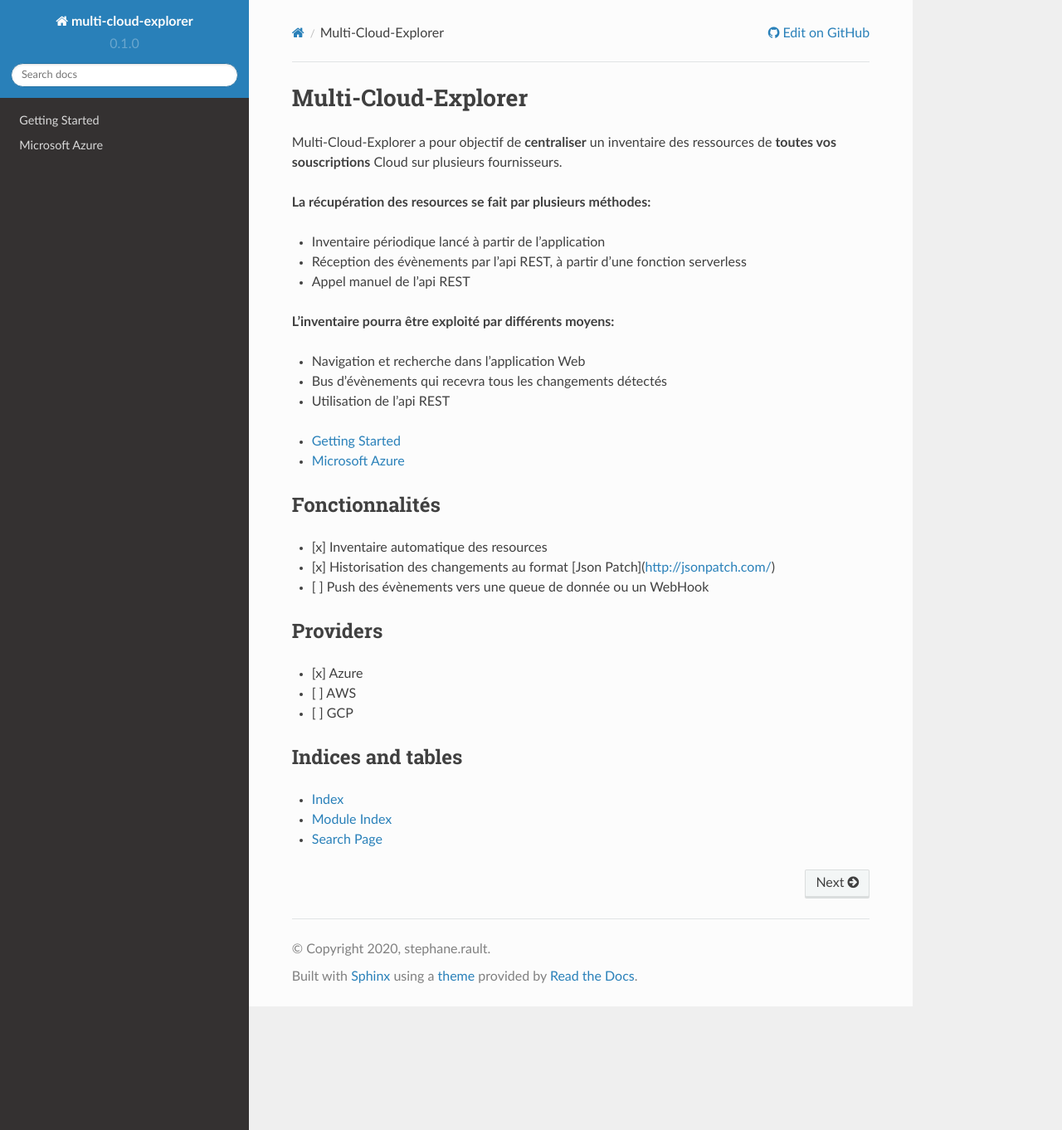
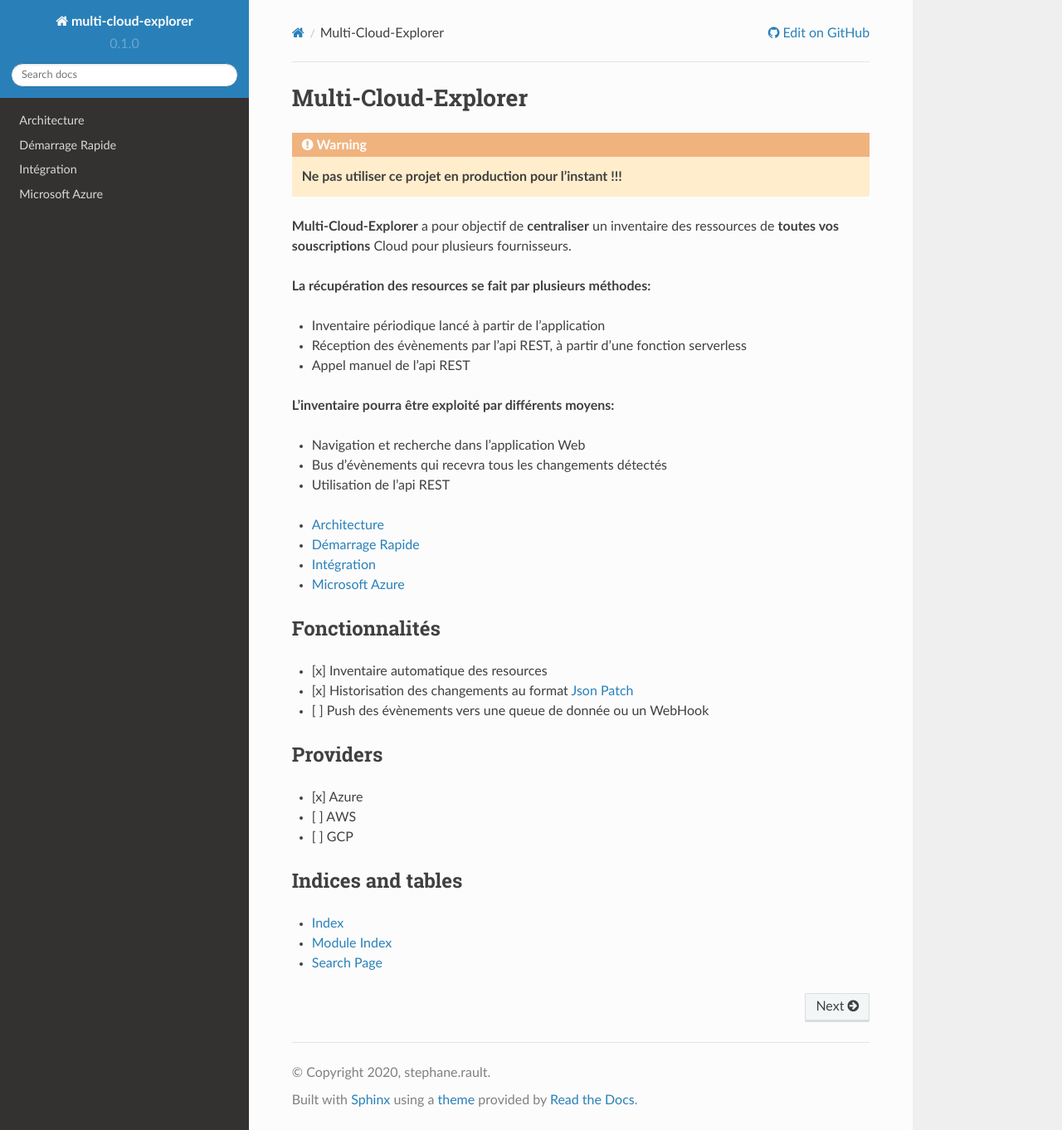
Before and after one commit to multi-cloud-explorer/mce-docs, a Sphinx documentation site: the page built from source/index.rst, in a window 1280 px wide and 1362 px high. Shown: the whole window at 83% size. Built offline with Sphinx 7.4.7 and the Read the Docs theme 2.0.0, drawn with Linux system fonts in a browser that asks for light colours.

Commit message:
update docs

```diff
--- a/source/index.rst
+++ b/source/index.rst
@@ -1,7 +1,11 @@
 Multi-Cloud-Explorer
 ====================
 
-Multi-Cloud-Explorer a pour objectif de **centraliser** un inventaire des ressources de **toutes vos souscriptions** Cloud sur plusieurs fournisseurs.
+.. warning::
+
+    **Ne pas utiliser ce projet en production pour l'instant !!!**
+
+**Multi-Cloud-Explorer** a pour objectif de **centraliser** un inventaire des ressources de **toutes vos souscriptions** Cloud pour plusieurs fournisseurs.
 
 **La récupération des resources se fait par plusieurs méthodes:**
 
@@ -15,20 +19,21 @@
 - Bus d'évènements qui recevra tous les changements détectés
 - Utilisation de l'api REST
 
-
 .. toctree::
    :maxdepth: 1
    :glob:
 
+   architecture
    getting-started
+   integration
    cloud-libraries/azure
 
 Fonctionnalités
 ---------------
 
-- [x] Inventaire automatique des resources
-- [x] Historisation des changements au format [Json Patch](http://jsonpatch.com/)
-- [ ] Push des évènements vers une queue de donnée ou un WebHook
+- \[x\] Inventaire automatique des resources
+- \[x\] Historisation des changements au format `Json Patch`_
+- \[ \] Push des évènements vers une queue de donnée ou un WebHook
 
 Providers
 ---------
```
Also changed, not shown: other parts of source/index.rst (+2 -0 lines), source/architecture.rst (added, +32 -0 lines), source/getting-started.md (added, +29 -0 lines), source/getting-started.rst (deleted, +0 -22 lines), source/integration.md (added, +8 -0 lines), source/links.rst (added, +10 -0 lines).
